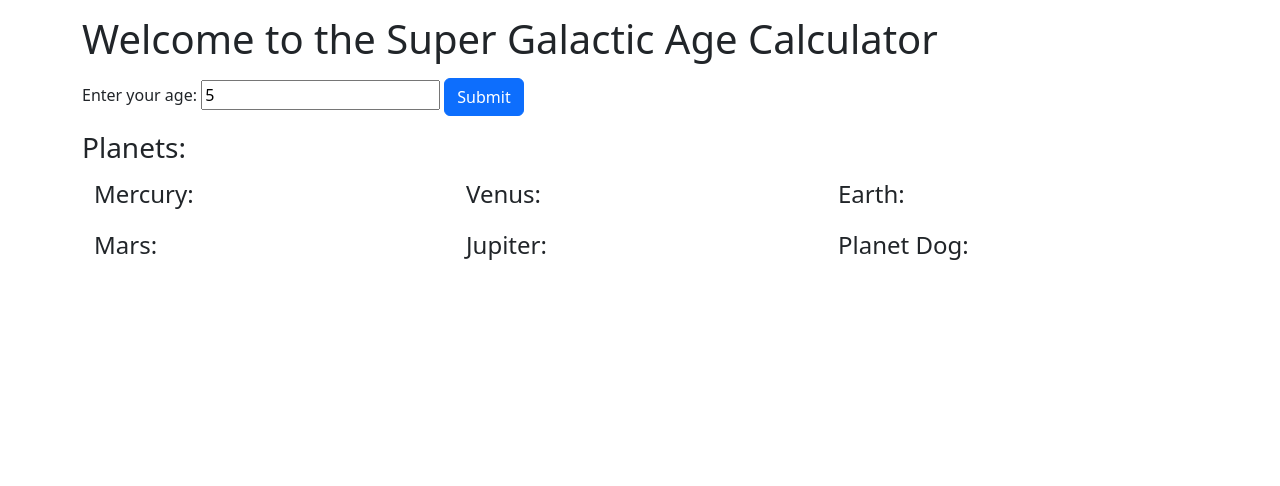
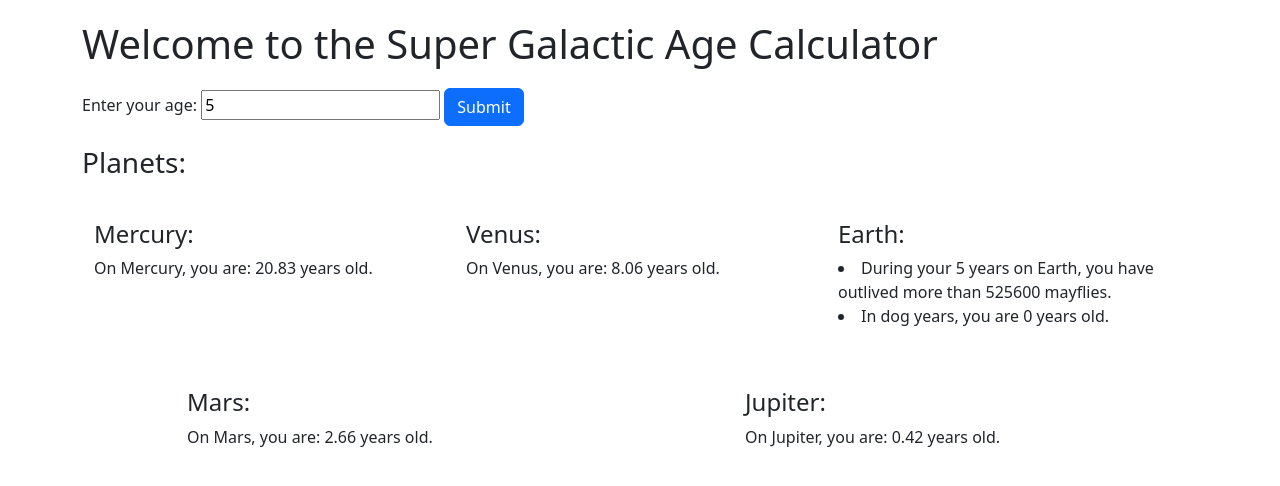
Before and after one commit to jfpalchak/galactic-age-calculator, a website built with webpack: page src/index.html in a window 1280 px wide. Both pictures are taken after typing "5" into the empty fields and a click on the button "Submit". Built offline with nearby package versions, Linux system fonts and the light colour scheme.

Commit message:
Update UI display results & simple styles.

```diff
--- a/src/css/styles.css
+++ b/src/css/styles.css
@@ -1,3 +1,3 @@
 .container {
-  margin: 15px auto;
+  margin: 20px auto;
 }
--- a/src/index.html
+++ b/src/index.html
@@ -24,36 +24,31 @@
   </div>
 
   <div class="row justify-content-around container">
-    <div class="col">
+    <div class="col container">
       <h4> Mercury: </h4>
       <div id="Mercury"></div>
     </div>
 
-    <div class="col">
+    <div class="col container">
       <h4> Venus: </h4>
       <div id="Venus"></div>
     </div>
 
-    <div class="col">
+    <div class="col container">
       <h4> Earth: </h4>
       <div id="Earth"></div>
     </div>
   </div>
 
   <div class="row justify-content-around container">
-    <div class="col">
+    <div class="col-4 container">
       <h4> Mars: </h4>
       <div id="Mars"></div>
     </div>
 
-    <div class="col">
+    <div class="col-4 container">
       <h4> Jupiter: </h4>
       <div id="Jupiter"></div>
-    </div>
-
-    <div class="col">
-      <h4> Planet Dog: </h4>
-      <div id="misc"></div>
     </div>
   </div>
 
--- a/src/index.js
+++ b/src/index.js
@@ -4,6 +4,38 @@ import './css/styles.css';
 import { GalacticAge } from './js/galactic.js';
 
 
+function displayPlanetAges(ageCalculator) {
+
+  const planets = ageCalculator.findPlanets();
+  planets.forEach((planet) => {
+    let planetAge = ageCalculator.findAgeOn(planet).toFixed(2);
+    let pTag = document.createElement('p');
+    let div = document.querySelector(`div#${planet}`);
+
+    let string = `On ${planet}, you are: ${planetAge} years old.`
+
+    div.innerText = null;
+    pTag.append(string);
+    div.append(pTag);
+  });
+
+  const ul = document.createElement('ul');
+  const liFly = document.createElement('li');
+  const liDog = document.createElement('li');
+  const divEarth = document.querySelector('div#Earth');
+  divEarth.innerText = null;
+  liFly.append(
+    `During your ${ageCalculator.findAgeOn("Earth")} years on Earth, you have outlived more than ${ageCalculator.howManyMayflies()} mayflies.`
+  );
+  liDog.append(
+    `In dog years, you are ${ageCalculator.howManyDogYears()} years old.`
+  );
+
+  divEarth.append(liFly, liDog);
+
+
+
+}
 
 
 document.querySelector("form").addEventListener("submit", (e) => {
@@ -11,8 +43,8 @@ document.querySelector("form").addEventListener("submit", (e) => {
 
   const userAge = document.querySelector("input#user-age").value;
 
-  const galacticAge = new GalacticAge(userAge);
+  const ageCalculator = new GalacticAge(userAge);
 
-  displayResults(galacticAge);
+  displayPlanetAges(ageCalculator);
 
 });
```
